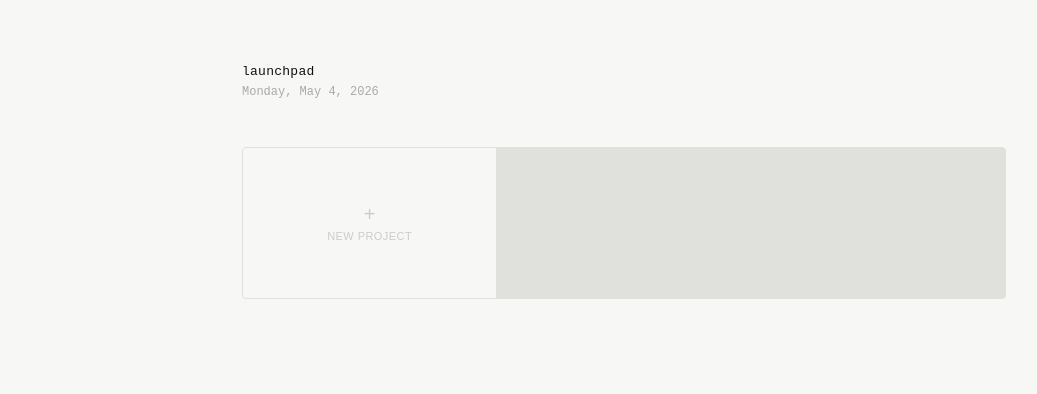
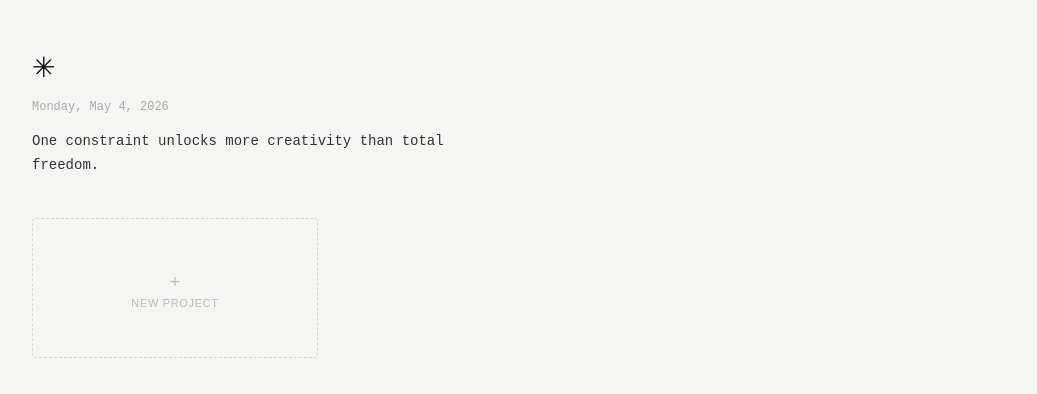
Before and after one commit to lantanue/launchpad, a React (Vite) app: page / in a window 1280 px wide. Shown: the top 394 px of the page, without its empty margins (16-1053 px from the left). Built offline with nearby package versions, Linux system fonts and the light colour scheme.

Commit message:
feat: flower symbol, rotating creator tips, ref-style cards

```diff
--- a/src/App.jsx
+++ b/src/App.jsx
@@ -1,4 +1,4 @@
-import { useState } from 'react'
+import { useState, useEffect } from 'react'
 import { useLocalStorage } from './hooks/useLocalStorage'
 import ProjectCard from './components/ProjectCard'
 import ProjectDetail from './components/ProjectDetail'
@@ -10,11 +10,38 @@ const today = new Date().toLocaleDateString('en-US', {
   weekday: 'long', year: 'numeric', month: 'long', day: 'numeric'
 })
 
+const TIPS = [
+  "If you're stuck, zoom out first. Understand the whole before fixing the part.",
+  "Ship something ugly today. Perfection is just procrastination in disguise.",
+  "The blank page is not your enemy. Start anywhere — momentum will follow.",
+  "One constraint unlocks more creativity than total freedom.",
+  "Separate the day into making and editing. Never do both at once.",
+  "Bad ideas lead to good ones. Write everything down anyway.",
+  "When in doubt, remove something. Clarity lives in simplicity.",
+  "Talk to one real user. It's worth more than a week of assumptions.",
+  "Rest is part of the process. Boredom is where ideas live.",
+  "Copy shamelessly to learn, then throw it all away.",
+  "The version you ship teaches you more than the one you planned.",
+  "Constraints are a gift. Work with them, not against them.",
+]
+
+function useTip() {
+  const [tip, setTip] = useState(() => TIPS[Math.floor(Math.random() * TIPS.length)])
+  useEffect(() => {
+    const t = setInterval(() => {
+      setTip(TIPS[Math.floor(Math.random() * TIPS.length)])
+    }, 12000)
+    return () => clearInterval(t)
+  }, [])
+  return tip
+}
+
 export default function App() {
   const [projects, setProjects] = useLocalStorage('lp_projects', [])
   const [tasks, setTasks] = useLocalStorage('lp_tasks', [])
   const [activeId, setActiveId] = useState(null)
   const [form, setForm] = useState(null)
+  const tip = useTip()
 
   const activeProject = projects.find((p) => p.id === activeId) ?? null
   const activeTasks = tasks.filter((t) => t.projectId === activeId)
@@ -37,26 +64,13 @@ export default function App() {
     setTasks((ts) => [...ts, { id: uid(), projectId: activeId, text, tag, done: false, createdAt: Date.now() }])
   }
 
-  const toggleTask = (id) => {
-    setTasks((ts) => ts.map((t) => t.id === id ? { ...t, done: !t.done } : t))
-  }
-
-  const deleteTask = (id) => {
-    setTasks((ts) => ts.filter((t) => t.id !== id))
-  }
-
-  const editTask = (id, data) => {
-    setTasks((ts) => ts.map((t) => t.id === id ? { ...t, ...data } : t))
-  }
+  const toggleTask = (id) => setTasks((ts) => ts.map((t) => t.id === id ? { ...t, done: !t.done } : t))
+  const deleteTask = (id) => setTasks((ts) => ts.filter((t) => t.id !== id))
+  const editTask = (id, data) => setTasks((ts) => ts.map((t) => t.id === id ? { ...t, ...data } : t))
 
   return (
     <>
       <main>
-        <div className="header">
-          <p className="header-title">launchpad</p>
-          <p className="date">{today}</p>
-        </div>
-
         {activeProject ? (
           <ProjectDetail
             project={activeProject}
@@ -68,6 +82,13 @@ export default function App() {
             onEditTask={editTask}
           />
         ) : (
+          <>
+            <div className="intro">
+              <div className="flower">✳</div>
+              <p className="date">{today}</p>
+              <p className="tip">{tip}</p>
+            </div>
+
             <div className="cards">
               {projects.map((p) => (
                 <ProjectCard
@@ -84,6 +105,7 @@ export default function App() {
                 <span className="add-label">New project</span>
               </button>
             </div>
+          </>
         )}
       </main>
 
--- a/src/components/ProjectCard.jsx
+++ b/src/components/ProjectCard.jsx
@@ -1,28 +1,19 @@
 export default function ProjectCard({ project, taskCount, onClick, onEdit, onDelete }) {
+  const done = 0 // will show task count as stat
+
   return (
     <div className="card" onClick={onClick}>
+      <div className="card-stat">{taskCount}</div>
       <div className="card-body">
-        <span className="card-label">Project</span>
         <span className="card-name">{project.name}</span>
         {project.desc && <span className="card-desc">{project.desc}</span>}
       </div>
-      <div className="card-footer">
-        <span className="card-meta">{taskCount} задач</span>
-        <div className="card-actions" onClick={(e) => e.stopPropagation()}>
-          {project.url && (
-            <a
-              className="icon-btn"
-              href={project.url}
-              target="_blank"
-              rel="noopener noreferrer"
-              title="Открыть ссылку"
-            >
-              ↗
-            </a>
-          )}
-          <button className="icon-btn" title="Редактировать" onClick={onEdit}>✎</button>
-          <button className="icon-btn danger" title="Удалить" onClick={onDelete}>✕</button>
-        </div>
+      <div className="card-actions" onClick={(e) => e.stopPropagation()}>
+        {project.url && (
+          <a className="icon-btn" href={project.url} target="_blank" rel="noopener noreferrer" title="Open link">↗</a>
+        )}
+        <button className="icon-btn" title="Edit" onClick={onEdit}>✎</button>
+        <button className="icon-btn danger" title="Delete" onClick={onDelete}>✕</button>
       </div>
     </div>
   )
--- a/src/index.css
+++ b/src/index.css
@@ -1,7 +1,7 @@
 *, *::before, *::after { box-sizing: border-box; margin: 0; padding: 0; }
 
 body {
-  background: #f7f7f5;
+  background: #f5f5f3;
   color: #111;
   font-family: "Courier New", Courier, monospace;
   min-height: 100vh;
@@ -12,24 +12,23 @@ main {
   min-height: 100vh;
   display: flex;
   flex-direction: column;
-  padding: 64px 48px;
-  max-width: 860px;
-  margin: 0 auto;
-  gap: 48px;
+  padding: 56px 48px 80px;
+  max-width: 680px;
+  gap: 40px;
 }
 
-/* ── Header ── */
+/* ── Intro block ── */
 
-.header {
+.intro {
   display: flex;
   flex-direction: column;
-  gap: 6px;
+  gap: 16px;
 }
 
-.header-title {
-  font-size: 13px;
+.flower {
+  font-size: 28px;
+  line-height: 1;
   color: #111;
-  letter-spacing: 0.02em;
 }
 
 .date {
@@ -37,93 +36,98 @@ main {
   color: #aaa;
 }
 
+.tip {
+  font-size: 14px;
+  color: #333;
+  line-height: 1.7;
+  max-width: 480px;
+}
+
 /* ── Cards grid ── */
 
 .cards {
   display: grid;
-  grid-template-columns: repeat(auto-fill, minmax(220px, 1fr));
-  gap: 1px;
-  background: #e0e0dd;
-  border: 1px solid #e0e0dd;
-  border-radius: 4px;
-  overflow: hidden;
+  grid-template-columns: 1fr 1fr;
+  gap: 12px;
 }
 
 .card {
-  background: #f7f7f5;
-  padding: 24px;
+  background: #eeecea;
+  border-radius: 4px;
+  padding: 22px 22px 16px;
   cursor: pointer;
   transition: background 0.12s;
   display: flex;
   flex-direction: column;
-  gap: 12px;
-  min-height: 150px;
+  gap: 10px;
+  min-height: 140px;
   text-align: left;
+  position: relative;
 }
 
-.card:hover { background: #efefec; }
+.card:hover { background: #e6e4e2; }
 .card:hover .card-desc { opacity: 1; }
+.card:hover .card-actions { opacity: 1; }
 
-.card-body { display: flex; flex-direction: column; gap: 4px; }
+.card-stat {
+  font-size: 32px;
+  color: #111;
+  line-height: 1;
+  font-weight: normal;
+}
 
-.card-label {
-  font-size: 10px;
-  color: #bbb;
-  text-transform: uppercase;
-  letter-spacing: 0.1em;
+.card-body {
+  display: flex;
+  flex-direction: column;
+  gap: 4px;
+  flex: 1;
 }
 
 .card-name {
-  font-size: 18px;
-  font-weight: normal;
-  color: #111;
-  line-height: 1.3;
+  font-size: 13px;
+  color: #555;
+  line-height: 1.4;
 }
 
 .card-desc {
   font-size: 11px;
   color: #999;
-  line-height: 1.6;
+  line-height: 1.5;
   opacity: 0;
   transition: opacity 0.2s;
-  margin-top: 2px;
 }
 
-.card-footer {
+.card-actions {
   display: flex;
-  align-items: center;
-  justify-content: space-between;
-  margin-top: auto;
+  gap: 2px;
+  opacity: 0;
+  transition: opacity 0.15s;
+  align-self: flex-end;
 }
-
-.card-meta { font-size: 10px; color: #ccc; }
-
-.card-actions { display: flex; gap: 2px; opacity: 0; transition: opacity 0.15s; }
-.card:hover .card-actions { opacity: 1; }
 
 /* Add card */
 
 .add-card {
-  background: #f7f7f5;
+  background: transparent;
+  border: 1px dashed #d5d5d2;
   align-items: center;
   justify-content: center;
   gap: 6px;
-  color: #ccc;
-  min-height: 150px;
-  border: none;
+  color: #bbb;
+  min-height: 140px;
 }
 
-.add-card:hover { background: #efefec; color: #aaa; }
+.add-card:hover { background: #eeecea; color: #888; border-color: #bbb; }
 
-.add-icon { font-size: 20px; line-height: 1; }
-.add-label { font-size: 11px; letter-spacing: 0.04em; text-transform: uppercase; }
+.add-icon { font-size: 18px; line-height: 1; }
+.add-label { font-size: 11px; letter-spacing: 0.06em; text-transform: uppercase; }
 
 /* ── Detail view ── */
 
 .detail {
   display: flex;
   flex-direction: column;
-  gap: 32px;
+  gap: 28px;
   width: 100%;
   max-width: 560px;
 }
@@ -131,7 +135,7 @@ main {
 .detail-header { display: flex; flex-direction: column; gap: 8px; }
 
 .detail-title {
-  font-size: 22px;
+  font-size: 20px;
   font-weight: normal;
   line-height: 1.2;
 }
@@ -176,7 +180,7 @@ main {
   text-transform: uppercase;
   letter-spacing: 0.1em;
   color: #bbb;
-  margin-bottom: 4px;
+  margin-bottom: 6px;
 }
 
 .tasks { display: flex; flex-direction: column; }
@@ -187,7 +191,7 @@ main {
   display: flex;
   align-items: center;
   gap: 12px;
-  padding: 11px 0;
+  padding: 10px 0;
   border-bottom: 1px solid #e8e8e5;
   font-size: 13px;
   color: #333;
@@ -195,12 +199,11 @@ main {
 }
 
 .task:last-child { border-bottom: none; }
-
 .task.done .task-text { color: #ccc; text-decoration: line-through; }
 
 .task-check {
-  width: 15px;
-  height: 15px;
+  width: 14px;
+  height: 14px;
   border: 1px solid #d5d5d2;
   border-radius: 2px;
   background: none;
@@ -228,17 +231,11 @@ main {
 
 .task-actions { display: flex; gap: 4px; opacity: 0; transition: opacity 0.15s; }
 .task:hover .task-actions { opacity: 1; }
-
 .task.editing { gap: 8px; }
 
 /* ── Task add form ── */
 
-.task-form {
-  display: flex;
-  gap: 8px;
-  margin-top: 4px;
-}
-
+.task-form { display: flex; gap: 8px; margin-top: 4px; }
 .task-form .tag-field { width: 80px; flex-shrink: 0; }
 
 /* ── Shared inputs ── */
@@ -256,7 +253,6 @@ main {
   transition: border-color 0.15s;
   resize: none;
 }
-
 .field:focus { border-color: #aaa; }
 .field::placeholder { color: #ccc; }
 .field.inline { padding: 5px 8px; font-size: 12px; }
@@ -265,7 +261,7 @@ main {
 
 .btn-primary {
   background: #111;
-  color: #f7f7f5;
+  color: #f5f5f3;
   border: none;
   border-radius: 3px;
   padding: 8px 16px;
@@ -297,15 +293,16 @@ main {
 .icon-btn {
   background: none;
   border: none;
-  color: #ccc;
+  color: #aaa;
   cursor: pointer;
   font-size: 12px;
   padding: 2px 5px;
   line-height: 1;
   transition: color 0.15s;
   font-family: inherit;
+  text-decoration: none;
 }
-.icon-btn:hover { color: #555; }
+.icon-btn:hover { color: #333; }
 .icon-btn.danger:hover { color: #b05050; }
 
 /* ── Modal ── */
@@ -313,7 +310,7 @@ main {
 .overlay {
   position: fixed;
   inset: 0;
-  background: rgba(247,247,245,0.88);
+  background: rgba(245,245,243,0.9);
   display: flex;
   align-items: center;
   justify-content: center;
@@ -328,17 +325,13 @@ main {
   border-radius: 4px;
   padding: 32px;
   width: 100%;
-  max-width: 400px;
+  max-width: 380px;
   display: flex;
   flex-direction: column;
   gap: 12px;
 }
 
-.modal-title {
-  font-size: 13px;
-  color: #111;
-  letter-spacing: 0.02em;
-}
+.modal-title { font-size: 13px; color: #111; }
 
 .modal-actions {
   display: flex;
```
Lines whose indentation alone changed are shown as unchanged.
